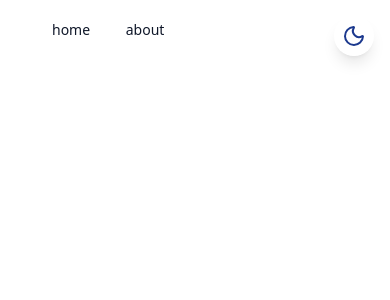
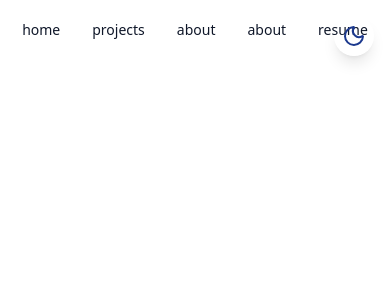
Before and after one commit to CHANG88S/Chang-New-Portfolio, a React (Vite) app: page / in a window 390 px wide. Shown: the top 300 px of the page. Built offline with nearby package versions, Linux system fonts and the light colour scheme.

Commit message:
fixing styling
themetoggle now fits better on smaller screens (unneeded for now, but would help later on)

```diff
--- a/src/components/ThemeToggle.jsx
+++ b/src/components/ThemeToggle.jsx
@@ -26,7 +26,7 @@ export const ThemeToggle = () => {
     };
 
     return (
-        <button onClick = {toggleTheme} className={cn("fixed top-4 right-4 p-2 rounded-full bg-white-2000 dark:bg-white-800 shadow-lg z-50")}>
+        <button onClick = {toggleTheme} className={cn("fixed top-4 right-4 md:right-40 p-2 rounded-full bg-white-2000 dark:bg-white-800 shadow-lg z-50")}>
             {isDarkMode ?
             ( <Sun className="h-6 w-6 text-yellow-300"/> ) :
             ( <Moon className="h-6 w-6 text-blue-900"/> )}
--- a/src/components/navbar.jsx
+++ b/src/components/navbar.jsx
@@ -3,7 +3,10 @@ import React, { useEffect, useState } from 'react';
 
 const navItems = [
     { name: 'home', href: '#home' },
-    { name: 'about', href: '#about' },]
+    { name: 'projects', href: '#about' },
+    { name: 'about', href: '#about' },
+    { name: 'about', href: '#about' },
+    { name: 'resume', href: '#about' }, ]
 
 export const Navbar = () => {
     const [iscrolled, setIsScrolled] = useState(false);
@@ -40,12 +43,12 @@ export const Navbar = () => {
         //     </nav>
         // </header>
         <nav className = {(
-            "fixed w-full p-2 px-5 z-40 backdrop-blur-sm " + // mx-[-130px] xl:mx-[-30px] xs:-mx-2
+            "fixed w-full p-4 px-5 z-40 backdrop-blur-sm " + // mx-[-130px] xl:mx-[-30px] xs:-mx-2
             (iscrolled ? "py-3 bg-background/80 backdrop-blur-md shadow-xs" : " py-5 ")
         )}
         >
-        <div className = "container flex items-center justify-between mx-auto">
-            <div className="md:flex items-center justify-end space-x-8 text-sm font-medium">
+        <div className = "container flex items-center justify-center mx-auto">
+            <div className="flex items-center space-x-8 text-sm font-medium cursor-pointer">
                 {navItems.map((item, key) => (
                     <a key = {key} href = {item.href} className=""> {item.name} </a>
                 ))}
```
